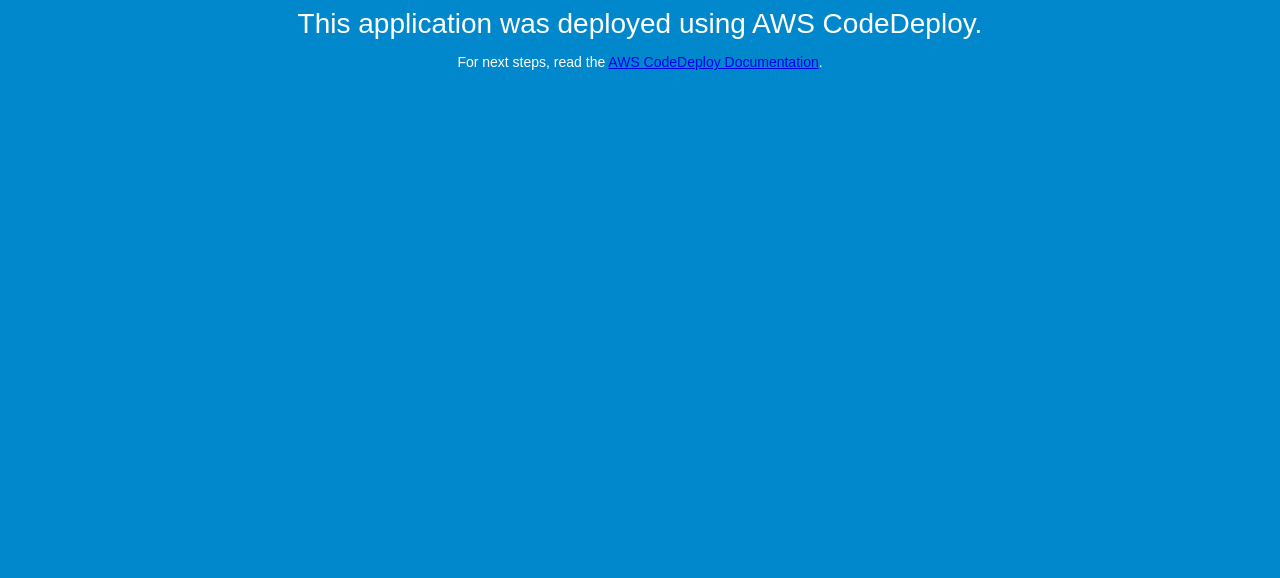
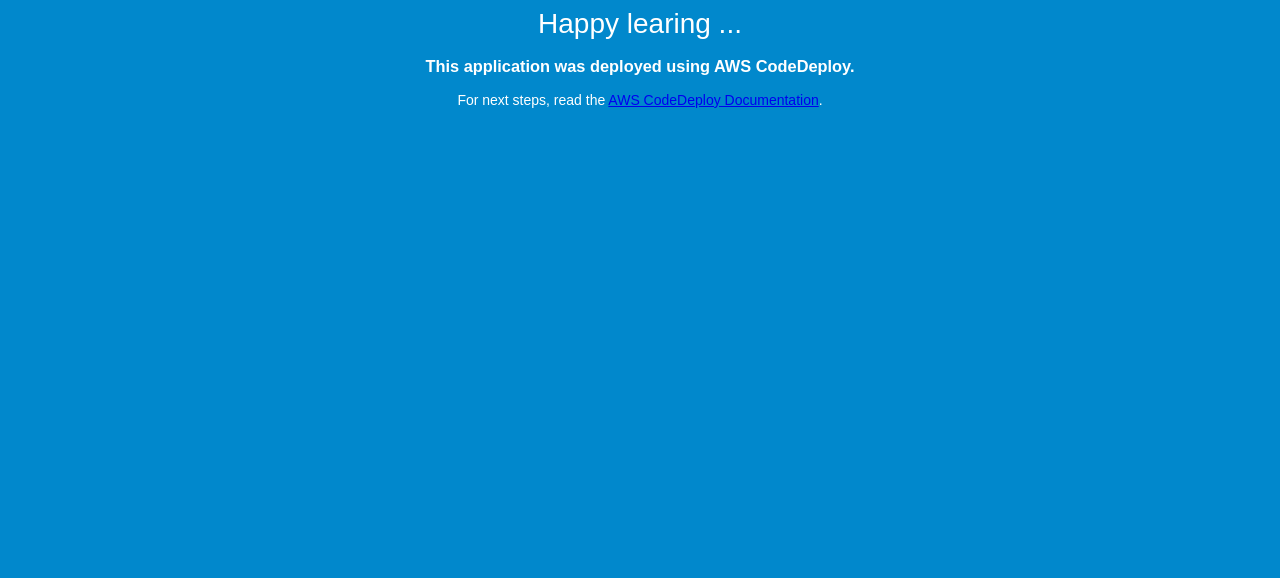
Before and after one commit to Dattadrich/aws-codedeploye-codepipeline, a plain HTML site: page index.html in a window 1280 px wide. Shown: the part 222-800 px from the top of the page. Drawn offline with Linux system fonts and the light colour scheme.

Commit message:
Update index.html

```diff
--- a/index.html
+++ b/index.html
@@ -27,7 +27,8 @@
 <body>
   <div align="center">
     <h1>Waaw, Congratulations Dattadri you did it ...</h1>
-    <h2>This application was deployed using AWS CodeDeploy.</h2>
+    <h2>Happy learing ...</h2>
+    <h3>This application was deployed using AWS CodeDeploy.</h3>
     <p>For next steps, read the <a href="http://aws.amazon.com/documentation/codedeploy">AWS CodeDeploy Documentation</a>.</p>
   </div>
 </body>
```
